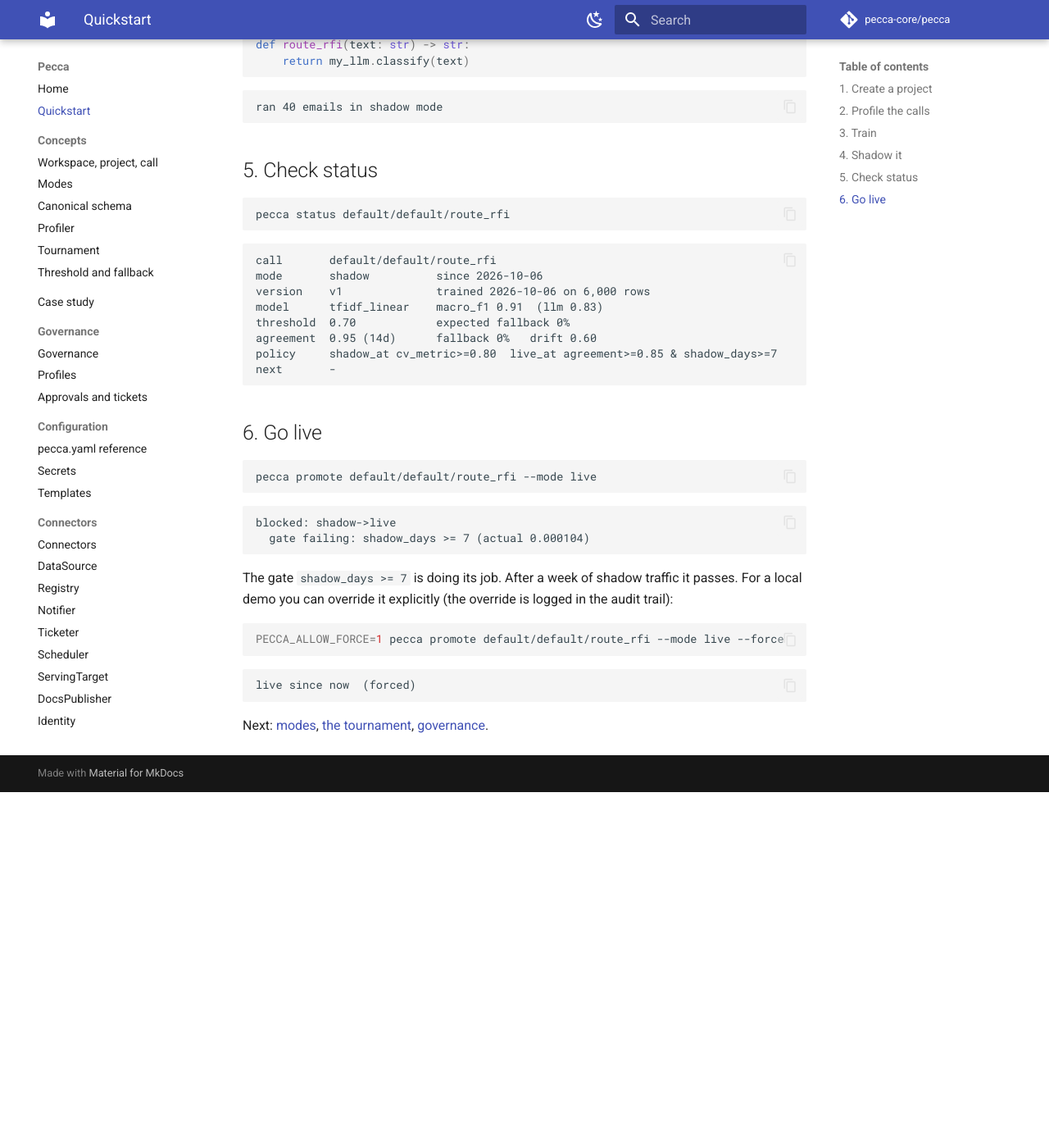
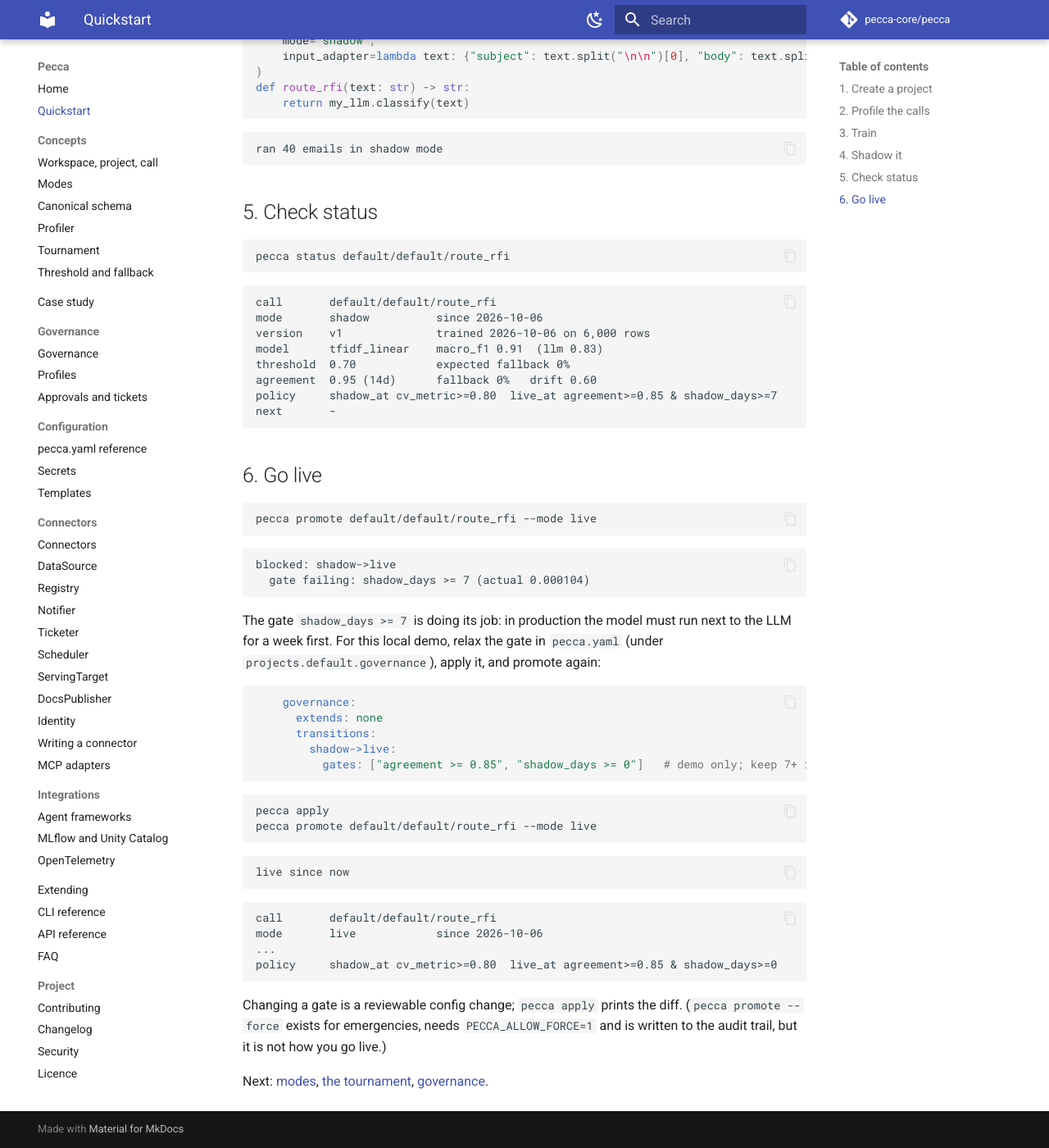
Before and after one commit to pecca-core/pecca, an MkDocs documentation site: the page built from docs/quickstart.md, in a window 1280 px wide and 1400 px high, scrolled down 1753 px. Shown: the whole window at 82% size. Built offline with MkDocs 1.6.1 and Material for MkDocs 9.7.7, drawn with Linux system fonts in a browser that asks for light colours; comment, search, counter and statistics services are not loaded; before the commit the page ends 2719 px from its top, so only the background shows below that; some of the changed text lies outside the part shown.

Commit message:
feat: xlmr CPU skip above 5000 rows; demo model publishes e5; quickstart go-live via gate; docs notes
Co-Authored-By: Claude Sonnet 5.5 <noreply@anthropic.com>
Signed-off-by: Fazil Ahamed <fazilahamed@gmail.com>

````diff
--- a/docs/quickstart.md
+++ b/docs/quickstart.md
@@ -52,7 +52,7 @@ winner tfidf_linear  macro_f1 0.91 vs llm 0.83
 threshold 0.70  expected fallback 0%
 saved v1 → .pecca/default/default/route_rfi/versions/v1
 ```
-Without `--candidates`, Pecca also fine-tunes `xlmr_finetune` for calls with 2,000+ rows. That is fast on a GPU and slow (hours) on a laptop CPU.
+Without `--candidates`, Pecca also fine-tunes `xlmr_finetune` for calls with 2,000+ rows. On a machine with no GPU/MPS it is skipped automatically above 5,000 rows (with a warning); on a GPU or Apple Silicon it runs and is slow on a laptop, so this quickstart limits the tournament to the two fast candidates.
 The *data* decides the winner: on this synthetic data TF-IDF edges out the e5 embedding model.
 
 ## 4. Shadow it
@@ -99,11 +99,27 @@ pecca promote default/default/route_rfi --mode live
 blocked: shadow->live
   gate failing: shadow_days >= 7 (actual 0.000104)
 ```
-The gate `shadow_days >= 7` is doing its job. After a week of shadow traffic it passes. For a local demo you can override it explicitly (the override is logged in the audit trail):
+The gate `shadow_days >= 7` is doing its job: in production the model must run next to the LLM for a week first. For this local demo, relax the gate in `pecca.yaml` (under `projects.default.governance`), apply it, and promote again:
+```yaml
+    governance:
+      extends: none
+      transitions:
+        shadow->live:
+          gates: ["agreement >= 0.85", "shadow_days >= 0"]   # demo only; keep 7+ in real use
+```
 ```bash
-PECCA_ALLOW_FORCE=1 pecca promote default/default/route_rfi --mode live --force
+pecca apply
+pecca promote default/default/route_rfi --mode live
 ```
 ```text
-live since now  (forced)
+live since now
 ```
+```text
+call       default/default/route_rfi
+mode       live            since 2026-10-06
+...
+policy     shadow_at cv_metric>=0.80  live_at agreement>=0.85 & shadow_days>=0
+```
+Changing a gate is a reviewable config change; `pecca apply` prints the diff. (`pecca promote --force` exists for emergencies, needs `PECCA_ALLOW_FORCE=1` and is written to the audit trail, but it is not how you go live.)
+
 Next: [modes](concepts/modes.md), [the tournament](concepts/tournament.md), [governance](governance/overview.md).
````
Also changed, not shown: README.md (+3 -1 lines), docs/cli.md (+1 -1 lines), docs/concepts/tournament.md (+1 -1 lines), docs/governance/overview.md (+6 -0 lines), docs/index.md (+3 -1 lines), 4 other files.
